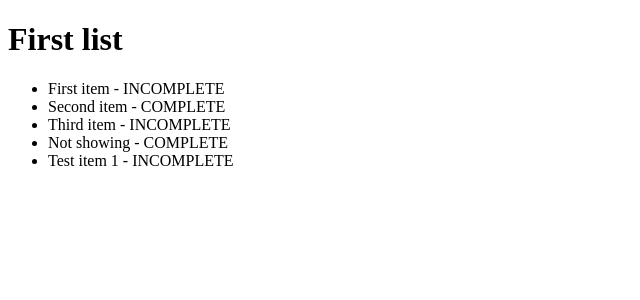
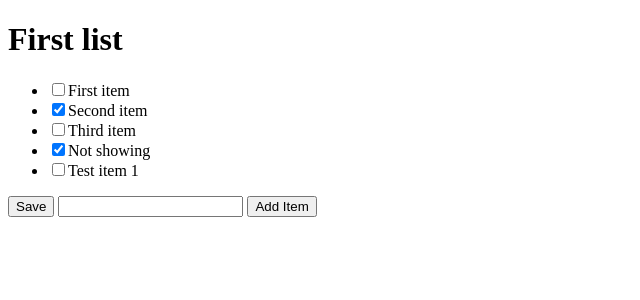
Before and after one commit to stoneneedle/muguademo, a Django app: page /2 in a window 1280 px wide. Shown: the top 300 px of the page, without its empty margins (0-640 px from the left). Run offline with Django 4.2, Linux system fonts and the light colour scheme; data comes from the database, SQL or seed files in the repository; both versions use the stored data as it was after the commit.

Commit message:
Added form functionality, CSRF tokens, logic for displaying lists

```diff
--- a/mugua/main/forms.py
+++ b/mugua/main/forms.py
@@ -0,0 +1,5 @@
+from django import forms
+
+class CreateNewList(forms.Form):
+    name = forms.CharField(label="Name", max_length=200)
+    check = forms.BooleanField(required=False)
--- a/mugua/main/templates/main/create.html
+++ b/mugua/main/templates/main/create.html
@@ -3,7 +3,8 @@
 {% block content %}
 Create Page
 <form method="post" action="/create/">
-    {{form}}
+    {% csrf_token %}
+    {{form.as_p}}
     <button type="submit" name="save">Create New</button>
 </form>
 {% endblock %}
--- a/mugua/main/templates/main/list.html
+++ b/mugua/main/templates/main/list.html
@@ -2,13 +2,19 @@
 {% block title %}View List{% endblock %}
 {% block content %}
     <h1>{{ls.name}}</h1>
+    <form method="post" action="#">
+        {% csrf_token %}
         <ul>
         {% for item in ls.item_set.all %}
             {% if item.complete == True %}
-            <li>{{item.text}} - COMPLETE</li>
+                <li><input type="checkbox" value="clicked" name="c{{item.id}}" checked>{{item.text}}</li>
             {% else %}
-            <li>{{item.text}} - INCOMPLETE</li>
+                <li><input type="checkbox" value="clicked" name="c{{item.id}}">{{item.text}}</li>
             {% endif %}
         {% endfor %}
         </ul>
+        <button type="submit" name="save" value="save">Save</button>
+        <input type="text" name="new">
+        <button type="submit" name="newItem" value="newItem">Add Item</button>
+    </form>
 {% endblock %}
--- a/mugua/main/views.py
+++ b/mugua/main/views.py
@@ -1,15 +1,50 @@
 from django.shortcuts import render
-from django.http import HttpResponse
+from django.http import HttpResponse, HttpResponseRedirect
 from .models import ToDoList, Item
+from .forms import CreateNewList
 
 # Create your views here.
 
 def index(response, id):
     ls = ToDoList.objects.get(id=id)
+
+
+    if response.method == "POST":
+        print(response.POST)
+        if response.POST.get("save"):
+            for item in ls.item_set.all():
+                if response.POST.get("c" + str(item.id)) == "clicked":
+                    item.complete = True
+                else:
+                    item.complete = False
+
+                item.save()
+
+        elif response.POST.get("newItem"):
+            txt = response.POST.get("new")
+
+            if len(txt) > 2:
+                ls.item_set.create(text=txt, complete=False)
+            else:
+                print("invalid")
+
+
     return render(response, "main/list.html", {"ls": ls})
 
 def home(response):
     return render(response, "main/home.html", {})
 
 def create(response):
-    return render(response, "main/create.html", {})
+    if response.method == "POST":
+        form = CreateNewList(response.POST)
+
+        if form.is_valid():
+            n = form.cleaned_data["name"]
+            t = ToDoList(name=n)
+            t.save()
+
+        return HttpResponseRedirect("/%i" %t.id)
+    else:
+        form = CreateNewList()
+
+    return render(response, "main/create.html", {"form": form})
```
Also changed, not shown: mugua/db.sqlite3. Lines whose indentation alone changed are shown as unchanged.
